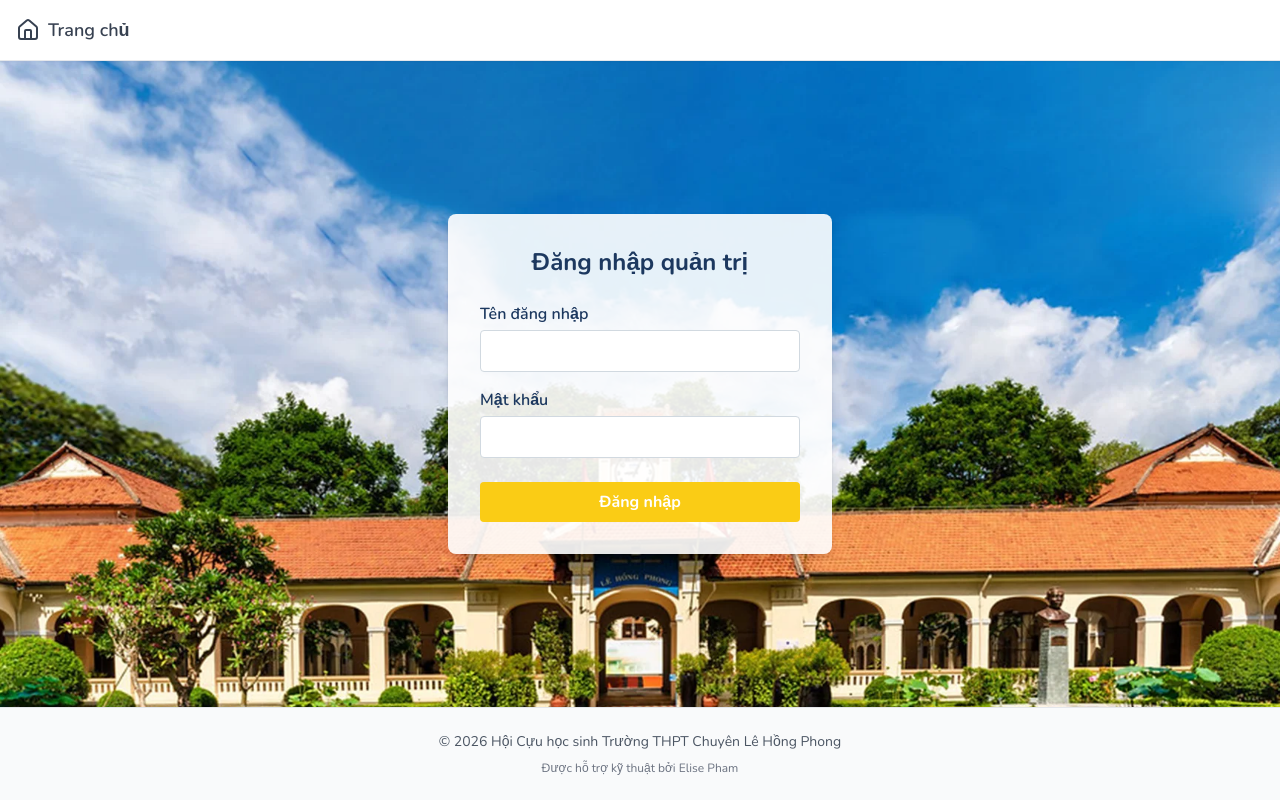
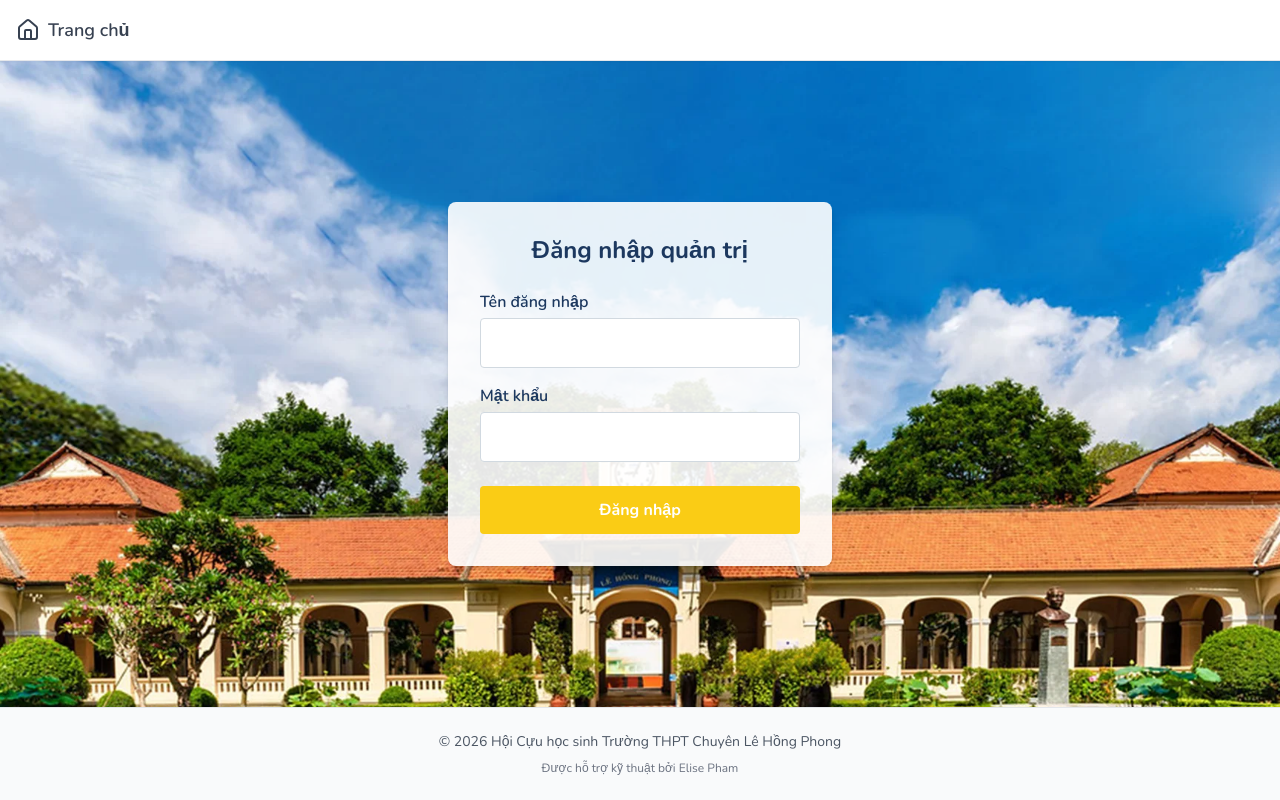
Before and after one commit to ChubbyCub/hs-reunion, a Next.js app: page /admin/login in a window 1280 px wide. Built offline with nearby package versions, Linux system fonts and the light colour scheme.

Commit message:
Try to fix login admin btn

```diff
--- a/src/app/admin/dashboard/page.tsx
+++ b/src/app/admin/dashboard/page.tsx
@@ -53,7 +53,7 @@ export default function AdminDashboard() {
 
 
           <div className="bg-white p-4 sm:p-6 rounded-lg shadow-md">
-            <h2 className="text-lg sm:text-xl font-semibold mb-4">📊 Tải xuống dữ liệu</h2>
+            <h2 className="text-lg sm:text-xl font-semibold mb-4">📊 Tải dữ liệu</h2>
             <div className="space-y-3">
               <button
                 onClick={() => downloadCSV('merchandise')}
--- a/src/app/admin/login/page.tsx
+++ b/src/app/admin/login/page.tsx
@@ -8,11 +8,17 @@ export default function AdminLogin() {
   const [username, setUsername] = useState("");
   const [password, setPassword] = useState("");
   const [error, setError] = useState("");
+  const [isLoading, setIsLoading] = useState(false);
   const router = useRouter();
 
   async function handleSubmit(e: React.FormEvent) {
     e.preventDefault();
     setError("");
+
+    // Prevent double submissions
+    if (isLoading) return;
+
+    setIsLoading(true);
 
     try {
       const res = await fetch("/api/admin-login", {
@@ -26,8 +32,11 @@ export default function AdminLogin() {
       } else {
         setError("Sai tên đăng nhập hoặc mật khẩu");
       }
-    } catch {
+    } catch (error) {
+      console.error("Login error:", error);
       setError("Lỗi kết nối. Vui lòng thử lại.");
+    } finally {
+      setIsLoading(false);
     }
   }
 
@@ -41,7 +50,7 @@ export default function AdminLogin() {
             <label className="block mb-1 font-semibold text-sm sm:text-base">Tên đăng nhập</label>
             <input
               type="text"
-              className="w-full border rounded px-3 py-2 text-sm sm:text-base"
+              className="w-full border rounded px-3 py-3 text-sm sm:text-base min-h-[44px] touch-manipulation"
               value={username}
               onChange={e => setUsername(e.target.value)}
               autoComplete="username"
@@ -52,7 +61,7 @@ export default function AdminLogin() {
             <label className="block mb-1 font-semibold text-sm sm:text-base">Mật khẩu</label>
             <input
               type="password"
-              className="w-full border rounded px-3 py-2 text-sm sm:text-base"
+              className="w-full border rounded px-3 py-3 text-sm sm:text-base min-h-[44px] touch-manipulation"
               value={password}
               onChange={e => setPassword(e.target.value)}
               autoComplete="current-password"
@@ -60,7 +69,13 @@ export default function AdminLogin() {
             />
           </div>
           {error && <div className="mb-4 text-red-600 text-center text-sm sm:text-base">{error}</div>}
-          <button type="submit" className="w-full bg-yellow-400 hover:bg-yellow-500 text-white font-bold py-2 px-4 rounded text-sm sm:text-base">Đăng nhập</button>
+          <button
+            type="submit"
+            disabled={isLoading}
+            className="w-full bg-yellow-400 hover:bg-yellow-500 disabled:bg-gray-400 disabled:cursor-not-allowed text-white font-bold py-3 px-4 rounded text-sm sm:text-base touch-manipulation min-h-[44px]"
+          >
+            {isLoading ? "Đang đăng nhập..." : "Đăng nhập"}
+          </button>
         </form>
       </main>
       <Footer />
```
